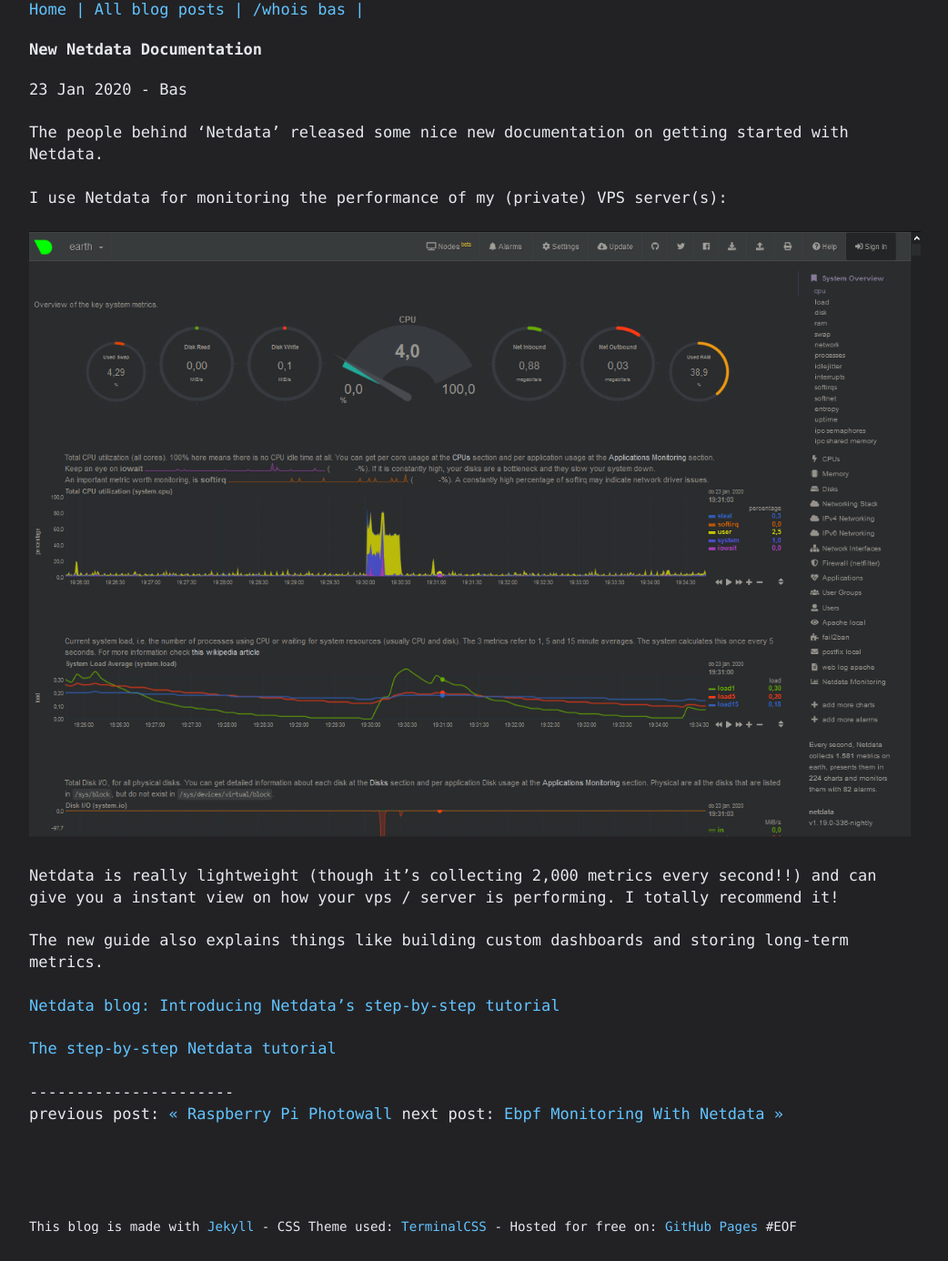
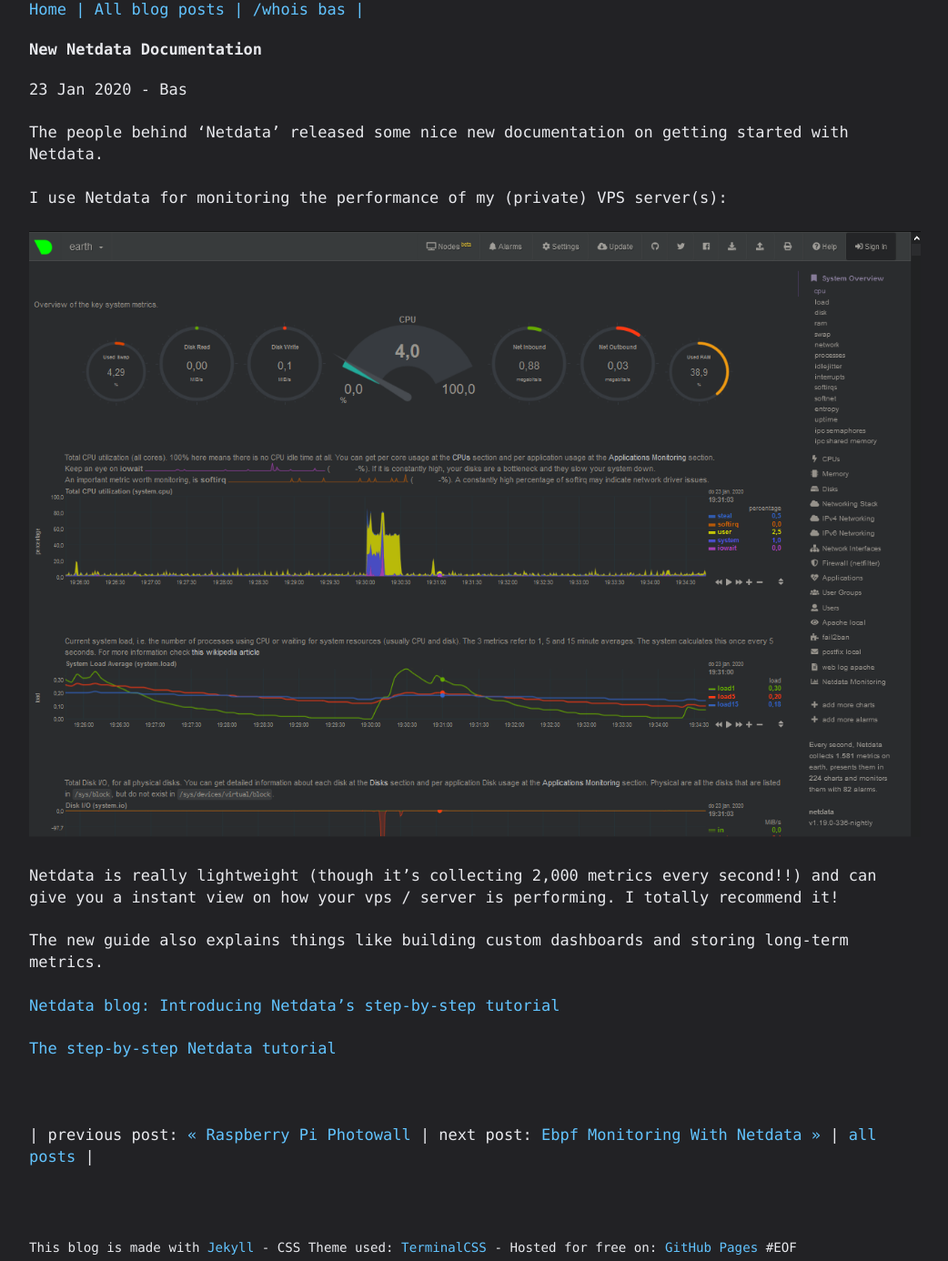
Before and after one commit to basdds/basdds.github.io, a Jekyll site: the page built from _posts/2020-01-23-New-Netdata-documentation.md, in a window 1280 px wide. Shown: the whole page at 91% size, without its empty margins (118-1160 px from the left). Built offline with Jekyll 4.4.1, drawn with Linux system fonts in a browser that asks for light colours; before the commit the page ends 1362 px from its top, so only the background shows below that.

Commit message:
site update

```diff
--- a/_includes/footer.html
+++ b/_includes/footer.html
@@ -1,4 +1,3 @@
-<br/>
 <br/>
 <br/>
 <br/>
--- a/_layouts/post.html
+++ b/_layouts/post.html
@@ -8,13 +8,17 @@
 
 
 
-----------------------<br/>
+<br/>
+<br/>
 
 <div class="PageNavigation">
   {% if page.previous.url %}
-    previous post: <a class="" href="{{page.previous.url}}">&laquo; {{page.previous.title}}</a>
+    | previous post: <a class="" href="{{page.previous.url}}">&laquo; {{page.previous.title}}</a> |
   {% endif %}
   {% if page.next.url %}
     next post: <a class="" href="{{page.next.url}}">{{page.next.title}} &raquo;</a>
   {% endif %}
+| <a class="" href="https://bas.rel.nl/blog.html">all posts</a> |
+
+
 </div>
```
Also changed, not shown: 4 other files.
